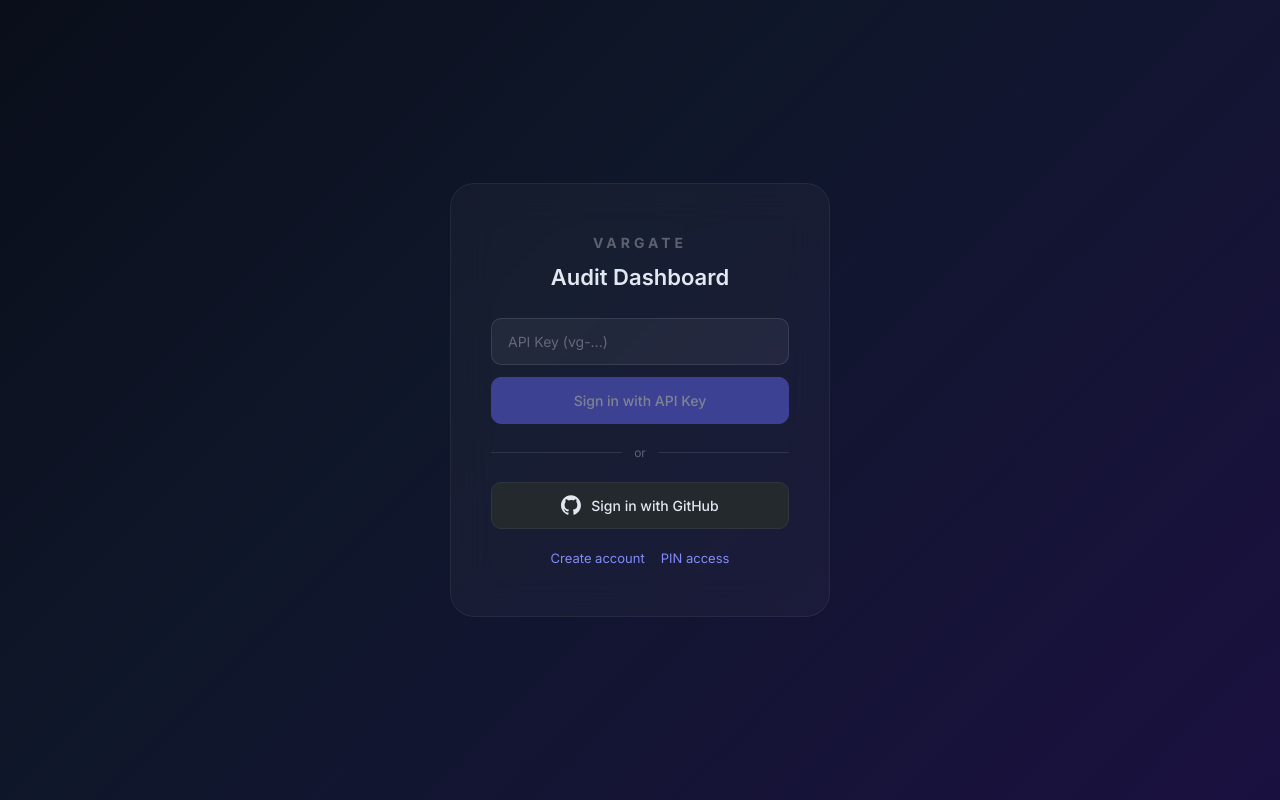
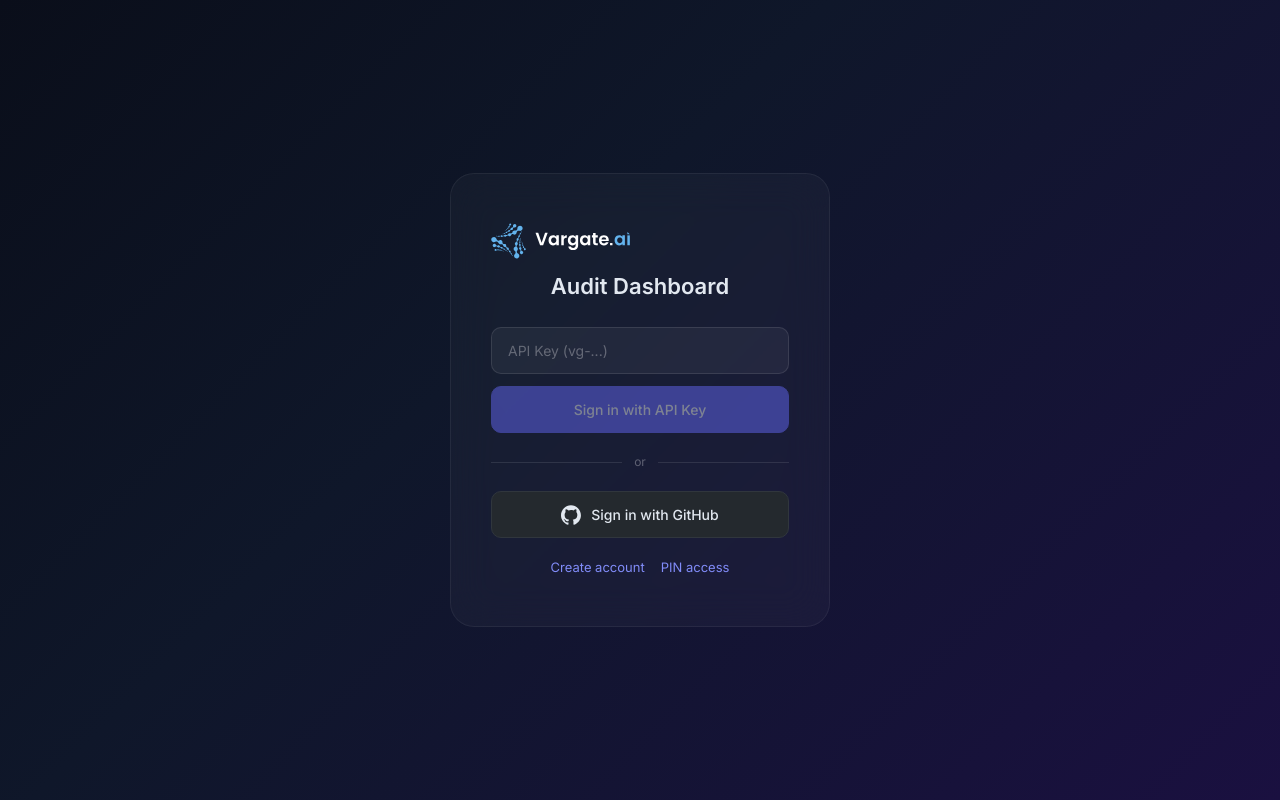
Before and after one commit to zeroco84/vargate.ai, a React (Vite) app in the folder ui/: page / in a window 1280 px wide. Built offline with nearby package versions, Linux system fonts and the light colour scheme.

Commit message:
Update dashboard logo: crop SVG, match colors, replace login text with image

```diff
--- a/ui/src/index.css
+++ b/ui/src/index.css
@@ -128,7 +128,7 @@
 }
 
 .header-logo-img {
-  height: 26px;
+  height: 48px;
   width: auto;
 }
 
--- a/ui/src/main.jsx
+++ b/ui/src/main.jsx
@@ -201,7 +201,7 @@
         backdropFilter: 'blur(20px)',
         width: '380px',
       }}>
-        <div style={{ fontSize: '14px', fontWeight: 700, letterSpacing: '4px', textTransform: 'uppercase', color: 'rgba(255,255,255,0.3)', marginBottom: '8px' }}>VARGATE</div>
+        <img src="/vargate-logo.svg" alt="Vargate" style={{ height: '40px', width: 'auto', marginBottom: '8px' }} />
         <div style={{ fontSize: '22px', fontWeight: 600, color: '#e2e8f0', marginBottom: '8px' }}>Audit Dashboard</div>
 
         {error && <div style={{ color: '#ef4444', fontSize: '13px', marginBottom: '12px', padding: '8px', background: 'rgba(239,68,68,0.1)', borderRadius: '8px' }}>{error}</div>}
```
Also changed, not shown: ui/public/vargate-logo.svg.
